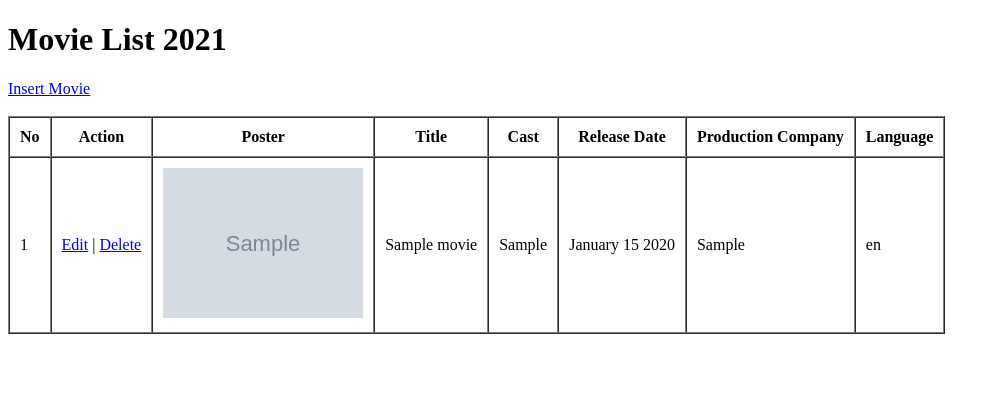
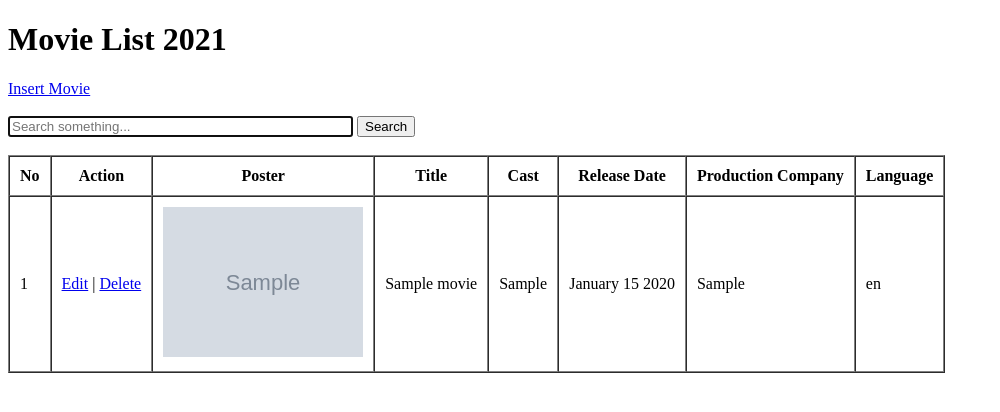
Before and after one commit to yoursemicolon/php-programming, a PHP site: page / in a window 1280 px wide. Shown: the top 412 px of the page, without its empty margins (0-1000 px from the left). Run offline with PHP 8.4, Linux system fonts and the light colour scheme; tables that the repository leaves empty or names only in its code hold one stand-in row (values such as "Sample post"); grey boxes marked "Sample" are stand-in pictures.

Commit message:
feat: create search form and function

```diff
--- a/php-basic/pertemuan12/index.php
+++ b/php-basic/pertemuan12/index.php
@@ -3,6 +3,13 @@ require 'functions.php';
 
 // menampilkan data yang baru di bagian paling atas
 $movies = query("SELECT * FROM movie ORDER BY id DESC");
+
+// jika tombol cari diklik, timpa query sesuai dengan pencariannya
+if( isset($_POST["search"]) ) {
+
+    $movies = search($_POST["keyword"]);
+}
+
 ?>
 
 <!DOCTYPE html>
@@ -16,6 +23,14 @@ $movies = query("SELECT * FROM movie ORDER BY id DESC");
 <body>
     <h1>Movie List 2021</h1>
     <a href="insert.php">Insert Movie</a><br><br>
+
+    <!-- Searching -->
+    <form action="" method="POST">
+        <input type="text" name="keyword" size="40" autofocus placeholder="Search something..." autocomplete="off">
+        <button type="submit" name="search">Search</button><br><br>
+    </form>
+
+    <!-- Movie list -->
     <table border="1" cellpadding="10" cellspacing="0">
         <tr>
             <th>No</th>
```
